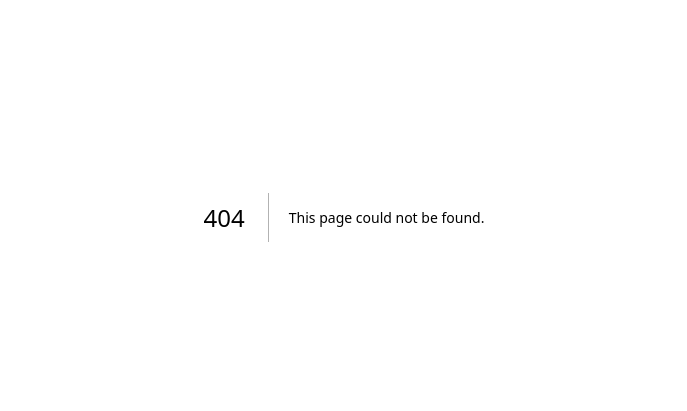
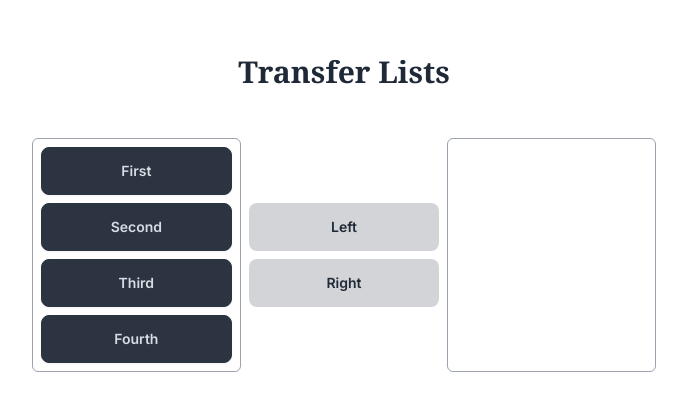
Before and after one commit to Jaga3249/practice_project, a Next.js app: page /transferlists in a window 1280 px wide. Before the commit this address had no page. Shown: the part 183-594 px from the top of the page, without its empty margins (296-983 px from the left). Built offline with nearby package versions, Linux system fonts and the light colour scheme.

Commit message:
transfer lists project completed

```diff
--- a/app/formvalidation/page.tsx
+++ b/app/formvalidation/page.tsx
@@ -1,7 +1,5 @@
 "use client";
-import { Span } from "next/dist/trace";
 import { ChangeEvent, FormEvent, FormEventHandler, useState } from "react";
-
 interface InputField {
   id: string;
   label: string;
--- /dev/null
+++ b/app/transferlists/page.tsx
@@ -0,0 +1,131 @@
+"use client";
+import { useState } from "react";
+interface dataTYpe {
+  title: string;
+  id: number;
+  checked: boolean;
+}
+const Page = () => {
+  const data: dataTYpe[] = [
+    { title: "First", id: 0, checked: false },
+    { title: "Second", id: 1, checked: false },
+    { title: "Third", id: 2, checked: false },
+    { title: "Fourth", id: 3, checked: false },
+  ];
+
+  const [leftItems, setLeftItems] = useState<dataTYpe[]>(data);
+  const [rightItems, setRightItems] = useState<dataTYpe[]>([]);
+
+  const handleClick = (checked: boolean, id: number, direction: string) => {
+    if (direction === "left") {
+      let copyleftItems: dataTYpe[] = [...leftItems];
+      copyleftItems = checkedList(copyleftItems, id, checked);
+      setLeftItems(copyleftItems);
+    } else {
+      let copyRightItems = [...rightItems];
+      copyRightItems = checkedList(copyRightItems, id, checked);
+      setRightItems(copyRightItems);
+    }
+  };
+  const checkedList = (list: dataTYpe[], id: number, checked: boolean) => {
+    return list.map((item) => {
+      if (item.id === id) {
+        return { ...item, checked: !checked };
+      }
+      return item;
+    });
+  };
+  const handleTransfer = (direction: String) => {
+    if (direction === "left") {
+      if (leftItems.length > 0 && rightItems.length === 0) {
+        let copyleftItems = [...leftItems];
+        const checklist = copyleftItems.filter((item) => item.checked);
+        const UnCheckedList = copyleftItems.filter((item) => !item.checked);
+        setLeftItems(UnCheckedList);
+        setRightItems(resetItems([...rightItems, ...checklist]));
+      }
+      if (leftItems.length > 0 && rightItems.length > 0) {
+        let copyleftItems = [...leftItems];
+        const checklist = copyleftItems.filter((item) => item.checked);
+        const UnCheckedList = copyleftItems.filter((item) => !item.checked);
+        setLeftItems(UnCheckedList);
+        const updateCheckListItem = resetItems([...checklist]);
+        setRightItems([...rightItems, ...updateCheckListItem]);
+      }
+    } else {
+      if (rightItems.length > 0 && leftItems.length === 0) {
+        let copyRightItems = [...rightItems];
+        const checklist = copyRightItems.filter((item) => item.checked);
+        const unCheckedList = copyRightItems.filter((item) => !item.checked);
+        setRightItems(unCheckedList);
+        setLeftItems(resetItems([...leftItems, ...checklist]));
+      } else if (rightItems.length > 0 && leftItems.length > 0) {
+        let copyRightItems = [...rightItems];
+        const checklist = copyRightItems.filter((item) => item.checked);
+        const unCheckedList = copyRightItems.filter((item) => !item.checked);
+        setRightItems(unCheckedList);
+        const updatedRightItem = resetItems(checklist);
+        setLeftItems([...leftItems, ...updatedRightItem]);
+      }
+    }
+  };
+
+  const resetItems = (list: dataTYpe[]) => {
+    return list.map((item) => {
+      return { ...item, checked: false };
+    });
+  };
+  //   console.log("rightItems", rightItems);
+  return (
+    <div className="h-screen flex flex-col gap-10 justify-center items-center">
+      <h1 className="font-serif font-semibold text-3xl">Transfer Lists</h1>
+      <div className="w-1/2  flex p-2 rounded-md">
+        {/* left container */}
+        <div className="flex flex-col flex-1 gap-2 border-[1px] border-gray-400 p-2 rounded-md">
+          {leftItems.map((item, i) => (
+            <button
+              className={` btn-neutral  btn  ${item.checked ? "btn-info" : ""}`}
+              key={i}
+              id={item.id.toString()}
+              onClick={() => handleClick(item.checked, item.id, "left")}
+            >
+              {item.title}
+            </button>
+          ))}
+        </div>
+        {/* button section */}
+        <div className="flex flex-col flex-1 items-center justify-center gap-2 px-2">
+          <button
+            className="btn btn-active btn-ghost w-full "
+            onClick={() => handleTransfer("left")}
+          >
+            Left
+          </button>
+          <button
+            className="btn btn-active btn-ghost w-full "
+            onClick={() => handleTransfer("right")}
+          >
+            Right
+          </button>
+        </div>
+        {/* right container */}
+        <div className="flex flex-col flex-1 gap-2 border-[1px] border-gray-400 p-2 rounded-md">
+          {rightItems.length > 0 &&
+            rightItems.map((item, i) => (
+              <button
+                className={` btn-neutral  btn w-full  ${
+                  item.checked ? "btn-info" : ""
+                }`}
+                key={i}
+                id={item.id.toString()}
+                onClick={() => handleClick(item.checked, item.id, "right")}
+              >
+                {item.title}
+              </button>
+            ))}
+        </div>
+      </div>
+    </div>
+  );
+};
+export default Page;
```
